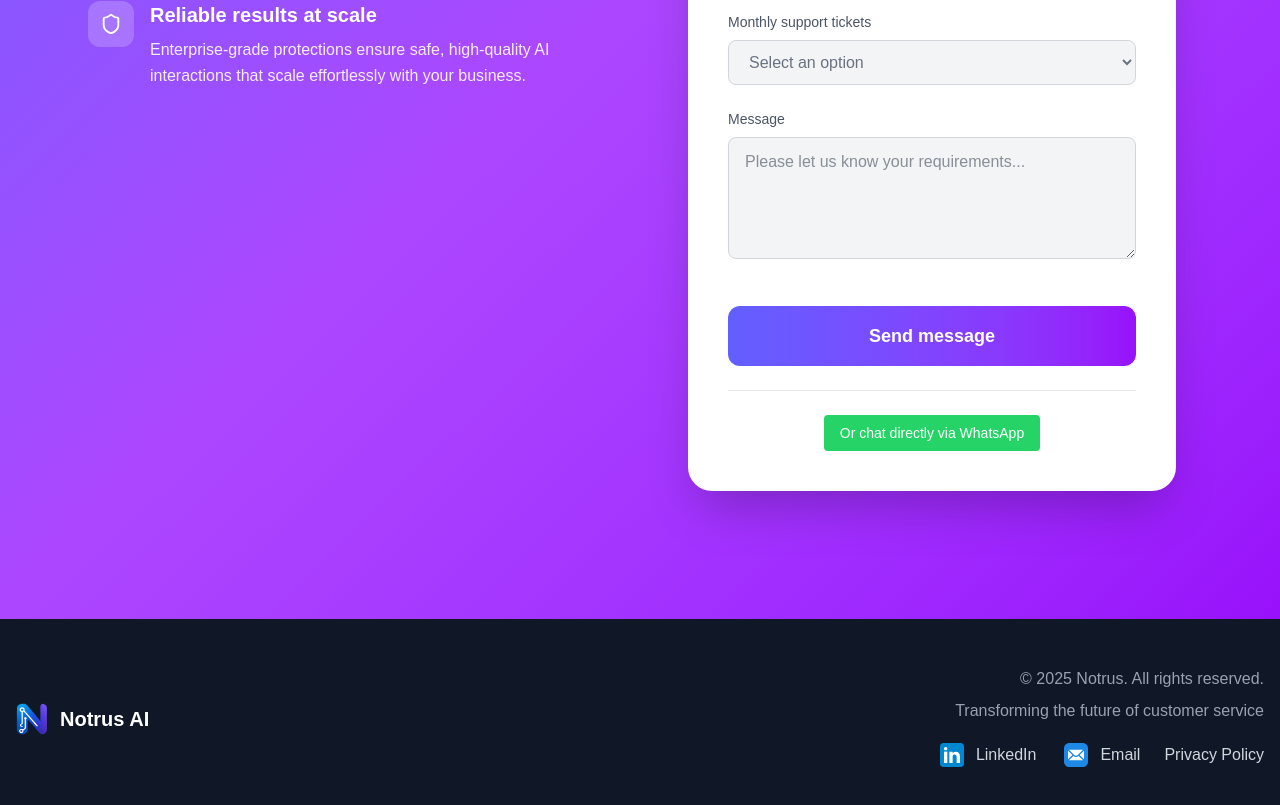
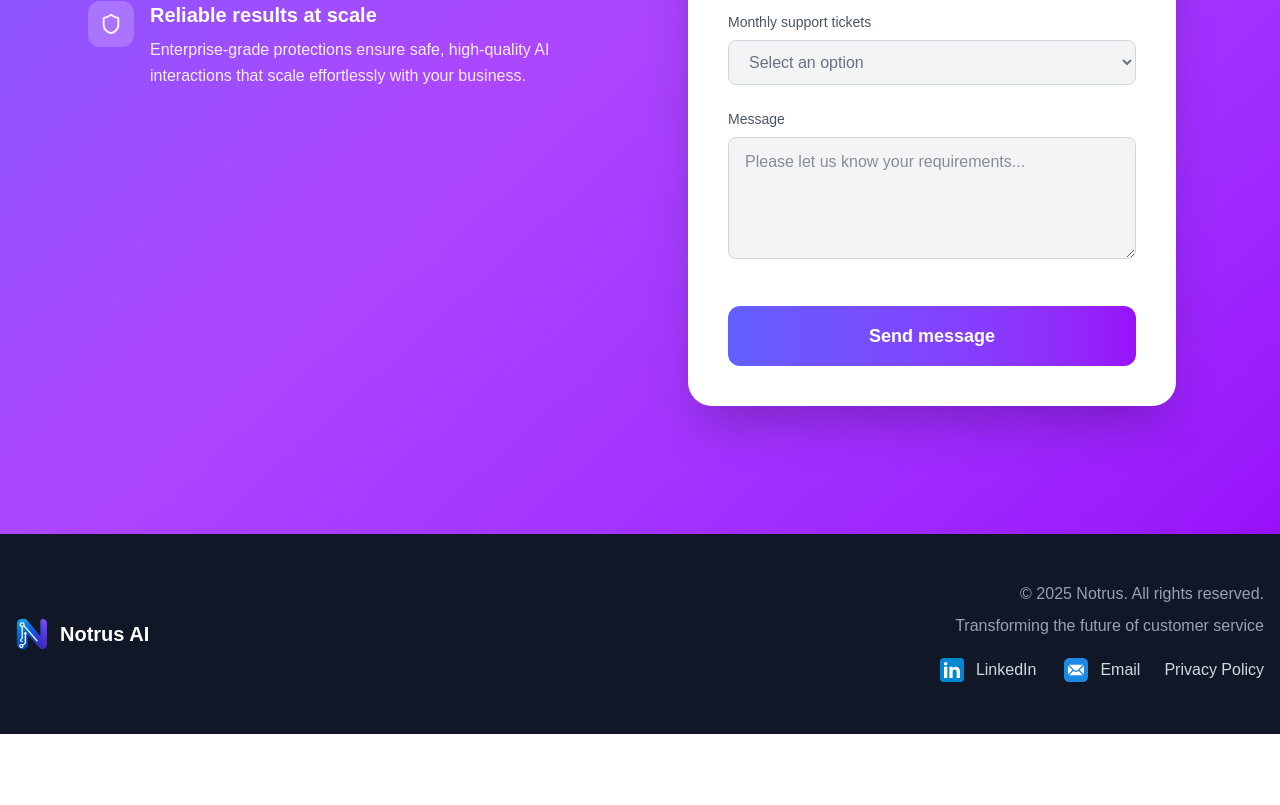
Before and after one commit to Notrus-ai/notrus-site, a Next.js app: page /en/contact in a window 1280 px wide. Shown: the part 701-1506 px from the top of the page. After the commit the page ends 1435 px from the top, so only its background shows below. Built offline with nearby package versions, Linux system fonts and the light colour scheme.

Commit message:
removed whatsapp field

```diff
--- a/src/components/ui/ContactForm.tsx
+++ b/src/components/ui/ContactForm.tsx
@@ -1896,18 +1896,6 @@ export default function ContactForm({ language: lang }: ContactFormProps) {
                     )}
                   </button>
                 </form>
-
-                <div className="text-center mt-6 pt-6 border-t border-gray-200">
-                  <a
-                    href="https://wa.me/+447418638908"
-                    target="_blank"
-                    rel="noopener noreferrer"
-                    className="inline-block px-4 py-2 rounded bg-[rgb(37,211,102)] text-white text-sm
-                                hover:bg-green-600 transition-colors duration-300"
-                  >
-                    {t("whatsappDirect")}
-                  </a>
-                </div>
               </div>
             </div>
           </div>
```
